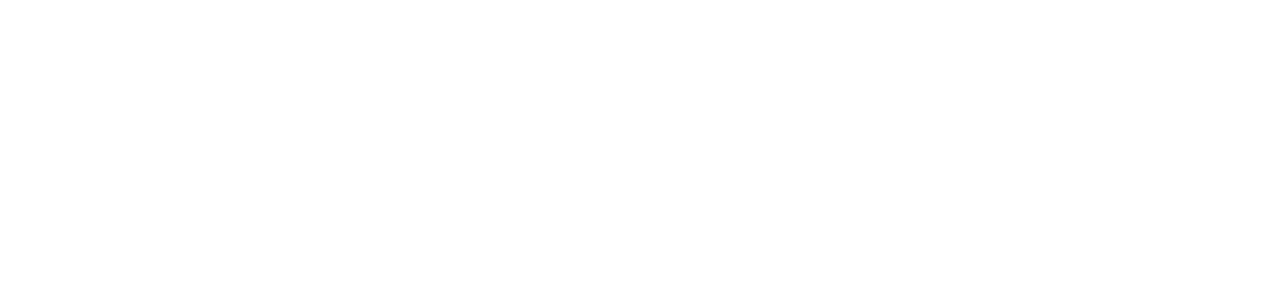
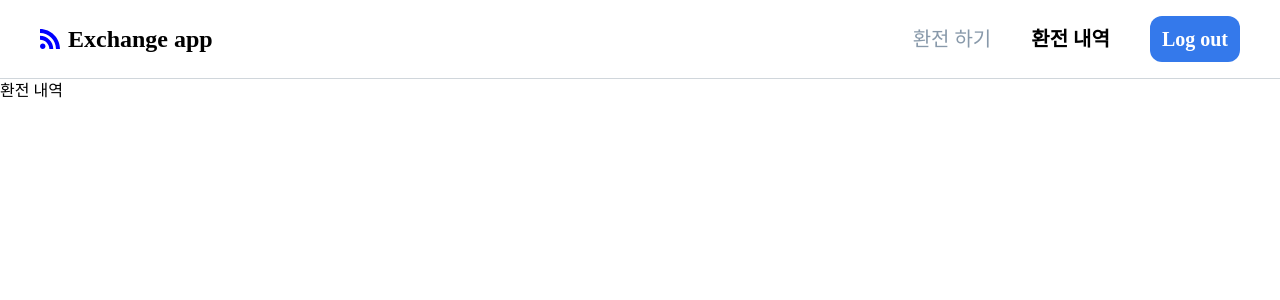
Before and after one commit to empal030110/exchange-app, a React (Vite) app: page /history in a window 1280 px wide. Before the commit this address had no page. Shown: the top 300 px of the page. Built offline with nearby package versions, Linux system fonts and the light colour scheme; a web font is replaced by a local one.

Commit message:
feat: 헤더 추가 및 로그 아웃 기능 추가

```diff
--- a/src/App.tsx
+++ b/src/App.tsx
@@ -1,13 +1,22 @@
-import { Routes, Route } from 'react-router-dom'
+import { Routes, Route, useLocation } from 'react-router-dom'
 import { LoginPage } from './pages/LoginPage'
 import { InfoPage } from './pages/InfoPage'
+import { Header } from './components/Header'
+import { HistoryPage } from './pages/HistrotyPage'
 
 function App() {
+  const location = useLocation()
+  const showHeader = location.pathname !== '/'
+
   return (
-    <Routes>
-      <Route path="/" element={<LoginPage />} />
-      <Route path="/info" element={<InfoPage />} />
-    </Routes>
+    <>
+      {showHeader && <Header />}
+      <Routes>
+        <Route path="/" element={<LoginPage />} />
+        <Route path="/info" element={<InfoPage />} />
+        <Route path="/history" element={<HistoryPage />} />
+      </Routes>
+    </>
   )
 }
 
--- /dev/null
+++ b/src/components/Header.tsx
@@ -0,0 +1,31 @@
+import { SiRss } from "react-icons/si";
+import { useLocation, useNavigate } from "react-router-dom";
+import { clearAccessTokenCookie } from "../utils/authToken";
+
+export function Header() {
+    const location = useLocation();
+    const navigate = useNavigate();
+
+    const pageMove = (url: string) => {
+        navigate(url);
+    }
+
+    const LogOut = () => {
+        clearAccessTokenCookie();
+        navigate('/');
+    }
+
+    return (
+        <div className="flex items-center justify-between py-[16px] px-[40px] border-b border-[#D0D6DB]">
+            <div className="flex gap-[8px] items-center justify-center">
+                <SiRss size={20} color="blue" />
+                <p className="font-bold text-[24px]">Exchange app</p>
+            </div>
+            <div className="flex gap-[40px] items-center justify-center text-[20px]">
+                <p className={`cursor-pointer ${location.pathname === '/info' ? 'text-#36414C font-bold' : 'text-[#8899AA] font-medium'}`} onClick={() => { pageMove('/info'); }}>환전 하기</p>
+                <p className={`cursor-pointer ${location.pathname === '/history' ? 'text-#36414C font-bold' : 'text-[#8899AA] font-medium'}`} onClick={() => { pageMove('/history'); }}>환전 내역</p>
+                <div className="bg-[#3479EB] rounded-[12px] py-[8px] px-[12px] font-semibold text-white cursor-pointer" onClick={() => { LogOut() }}>Log out</div>
+            </div>
+        </div>
+    )
+}
--- /dev/null
+++ b/src/pages/HistrotyPage.tsx
@@ -0,0 +1,7 @@
+export function HistoryPage() {
+    return (
+        <div>
+            환전 내역
+        </div>
+    )
+}
--- a/src/utils/authToken.ts
+++ b/src/utils/authToken.ts
@@ -6,3 +6,9 @@ export function setAccessTokenCookie(token: string) {
 
   document.cookie = `${ACCESS_TOKEN_COOKIE_KEY}=${encodeURIComponent( token )}; Max-Age=${ONE_DAY_IN_SECONDS}; Path=/; SameSite=Strict; ${secure}`;
 }
+
+export function clearAccessTokenCookie() {
+  const secure = location.protocol === 'https:' ? 'Secure;' : ''
+
+  document.cookie = `${ACCESS_TOKEN_COOKIE_KEY}=; Max-Age=0; Path=/; SameSite=Strict; ${secure}`
+}
```
